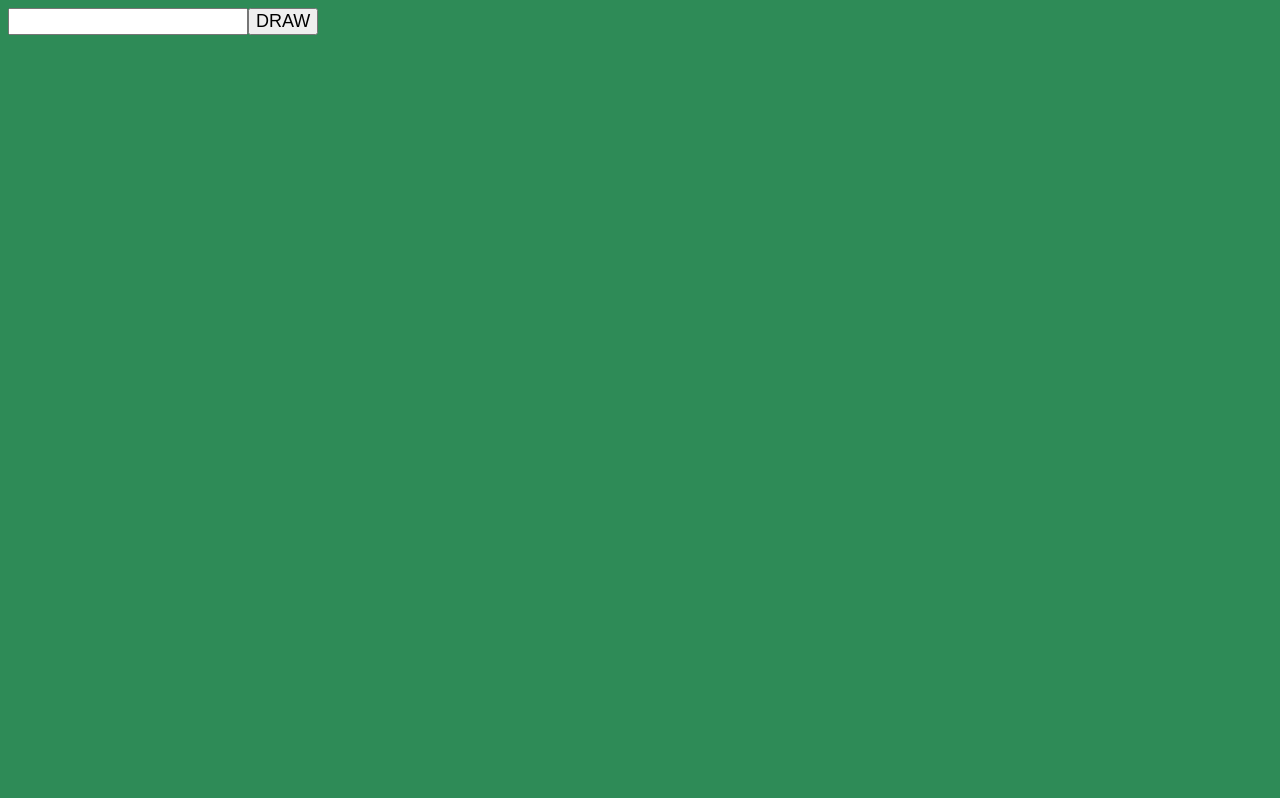
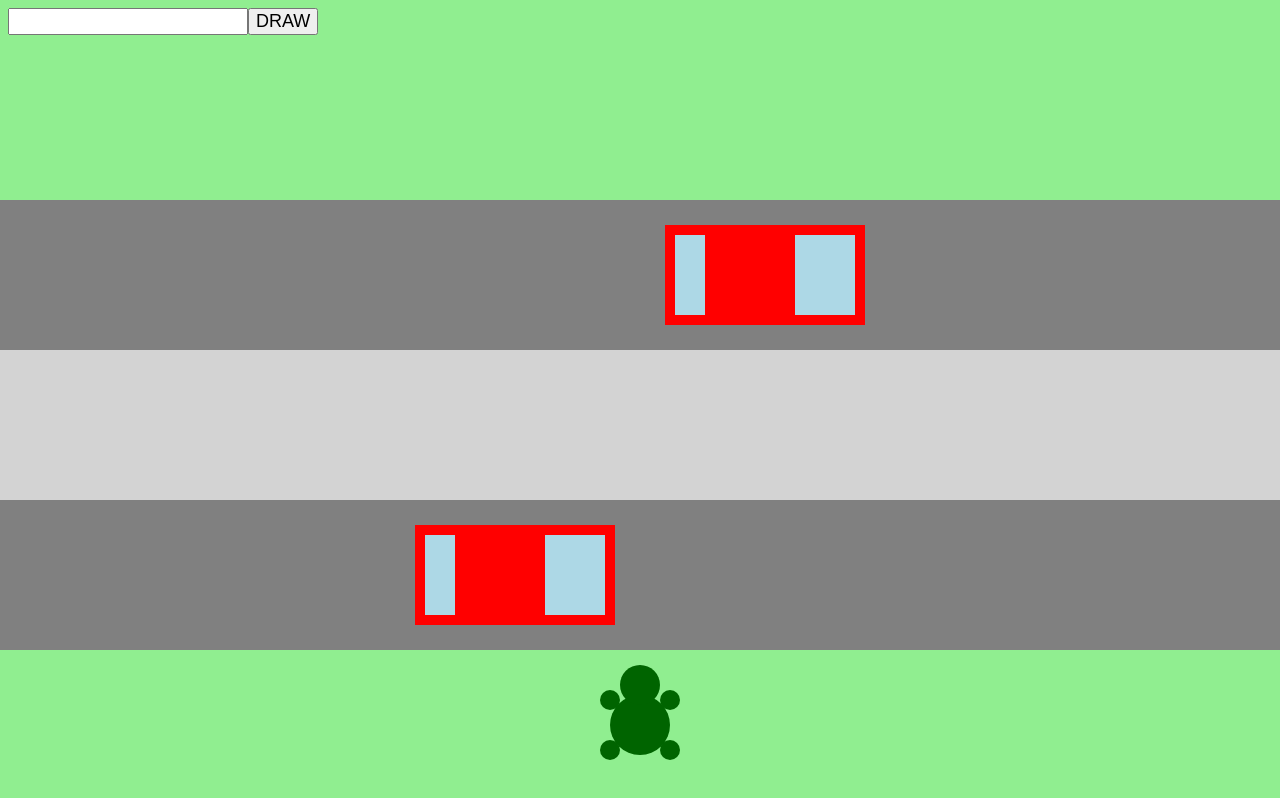
Before and after one commit to EHB-MCT/DEV1-Solutions, a plain HTML site: page index.html in a window 1280 px wide. Drawn offline with Linux system fonts and the light colour scheme.

Commit message:
added les 6

```diff
--- /dev/null
+++ b/exercises/6-animation/6-3.js
@@ -0,0 +1,117 @@
+"use strict";
+import context from "../../scripts/context.js";
+import * as Utils from "../../scripts/utils.js";
+
+let width = context.canvas.width;
+let height = context.canvas.height;
+
+let isPlaying = true;
+let xCar1 = 0;
+let speedCar1 = 5;
+let xCar2 = width - 200;
+let speedCar2 = -5;
+
+let speed = 20;
+let x = width / 2;
+let y = height - 75;
+
+context.textAlign = "center";
+context.font = "bold 78pt Arial";
+document.onkeydown = getKey;
+
+/**
+ *
+ * @param {KeyboardEvent} e
+ */
+function getKey(e) {
+    console.log(e.key);
+    if (e.key == "ArrowUp") {
+        if (y <= 75) {
+            isPlaying = false;
+            context.fillStyle = "darkgreen";
+            context.fillText("YOU WON", width / 2, height / 2 + 50);
+        }
+        y -= speed;
+    }
+
+    if (e.key == "ArrowLeft") {
+        x -= speed;
+    }
+
+    if (e.key == "ArrowRight") {
+        x += speed;
+    }
+
+}
+
+main();
+
+function main() {
+    if (isPlaying) {
+        drawRoad();
+        moveCars();
+        drawTurtle();
+        drawCar(xCar1, 225);
+        drawCar(xCar2, 525);
+        checkCollision();
+        requestAnimationFrame(main);
+    }
+}
+
+function checkCollision() {
+    if ((x - 30 > xCar1 && x + 30 < xCar1 + 200) && (y - 25 > 225 && y + 25 < 325)) {
+        showYouLose();
+    } else if ((x - 30 > xCar2 && x + 30 < xCar2 + 200) && (y - 25 > 525 && y + 25 < 625)) {
+        showYouLose();
+    }
+}
+
+function showYouLose() {
+    isPlaying = false;
+    context.fillStyle = "red";
+    context.fillText("YOU LOSE!!!", width / 2, height / 2 + 50);
+}
+
+function moveCars() {
+    console.log(speedCar1);
+    if (xCar1 > width - 200) {
+        speedCar1 *= -1;
+        speedCar2 *= -1;
+    } else if (xCar1 < 0) {
+        speedCar1 *= -1;
+        speedCar2 *= -1;
+    }
+    xCar1 += speedCar1;
+    xCar2 += speedCar2;
+}
+
+function drawCar(x, y) {
+    context.fillStyle = "red";
+    context.fillRect(x, y, 200, 100);
+    context.fillStyle = "lightblue";
+    context.fillRect(x + 10, y + 10, 30, 80);
+    context.fillRect(x + 130, y + 10, 60, 80);
+}
+
+function drawRoad() {
+    context.fillStyle = "lightgreen";
+    context.fillRect(0, 0, width, height);
+    for (let i = 0; i < 3; i++) {
+        if (i % 2 == 0) {
+            context.fillStyle = "gray";
+        } else {
+            context.fillStyle = "lightGray";
+        }
+        context.fillRect(0, 200 + i * 150, width, 150);
+    }
+}
+
+function drawTurtle() {
+    context.fillStyle = "darkgreen";
+    Utils.fillCircle(x, y, 30);
+    Utils.fillCircle(x, y - 40, 20);
+    Utils.fillCircle(x - 30, y - 25, 10);
+    Utils.fillCircle(x - 30, y + 25, 10);
+    Utils.fillCircle(x + 30, y - 25, 10);
+    Utils.fillCircle(x + 30, y + 25, 10);
+}
--- a/index.html
+++ b/index.html
@@ -1,7 +1,7 @@
 <html>
 
 <head>
-    <script src="exercises/5-selection-input-events/5-3.js" type="module"></script>
+    <script src="exercises/6-animation/6-3.js" type="module"></script>
     <link rel="stylesheet" type="text/css" href="styles/index.css" />
 </head>
 
```
Also changed, not shown: exercises/6-animation/6-1.js (added, +26 -0 lines), exercises/6-animation/6-2.js (added, +48 -0 lines).
